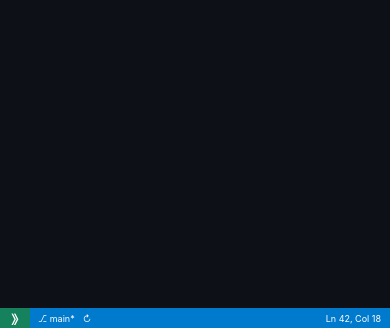
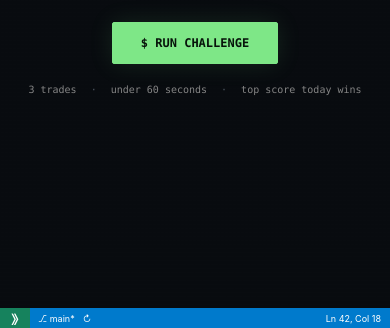
Before and after one commit to JavierDiaz90/sim-or-send, a website: page index.html in a window 390 px wide. Shown: the part 516-844 px from the top of the page. Drawn offline with Linux system fonts and the light colour scheme.

Commit message:
Fix mobile terminal layout

```diff
--- a/css/style.css
+++ b/css/style.css
@@ -60,7 +60,7 @@ button, input { font: inherit; }
 .tab { display: block; min-width: 175px; height: 35px; padding: 9px 12px; border-right: 1px solid #292929; background: #181818; color: #999; font-size: 12px; white-space: nowrap; text-decoration: none; }.tab:hover { color: #eee; background: #202020; }.tab.active { background: var(--editor); color: #eee; border-top: 1px solid var(--cyan); }.tab b { float: right; font-size: 15px; font-weight: 400; }
 .breadcrumbs { background: var(--editor); padding: 6px 14px; color: #999; font-size: 12px; border-bottom: 1px solid var(--line-soft); }.purple { color: var(--purple); }
 
-.terminal-panel { min-height: 0; position: relative; overflow: hidden; background: var(--terminal); font-family: var(--mono); }
+.terminal-panel { grid-row: 3; min-height: 0; position: relative; overflow: hidden; background: var(--terminal); font-family: var(--mono); }
 .terminal-panel::before { content: ""; position: absolute; inset: 60px 0 0; pointer-events: none; opacity: .16; background: repeating-linear-gradient(0deg, transparent 0 3px, rgba(255,255,255,.025) 3px 4px); }
 .terminal-head { height: 32px; padding: 0 16px; display: flex; align-items: center; justify-content: space-between; border-bottom: 1px solid var(--line); background: #0d1117; color: #999; font: 11px var(--ui); }
 .terminal-tab { display: inline-block; height: 32px; padding: 9px 3px; margin-right: 20px; }.terminal-tab.active { color: #fff; border-bottom: 1px solid #fff; }.terminal-tab b { border-radius: 10px; background: #555; padding: 1px 4px; }
```
